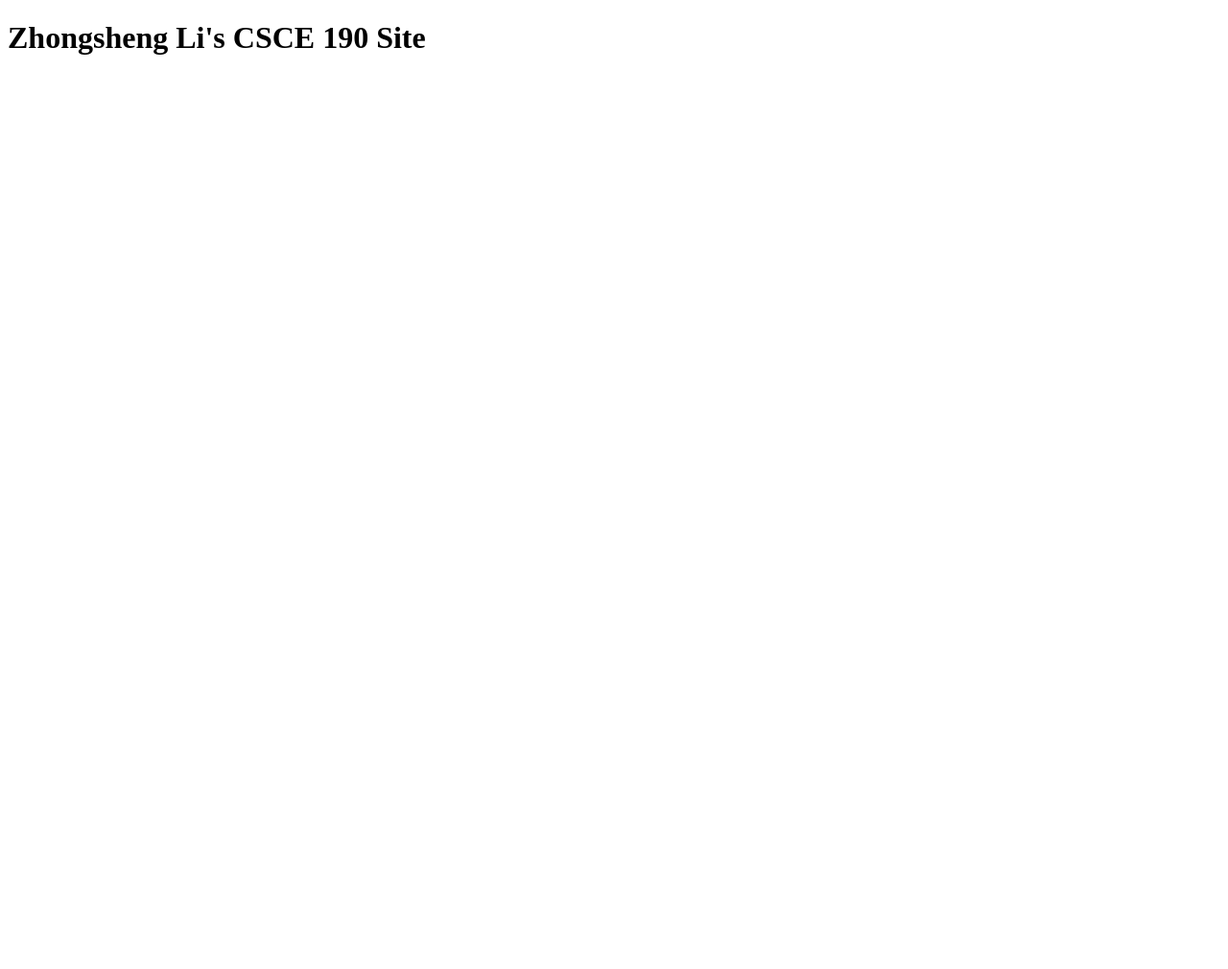
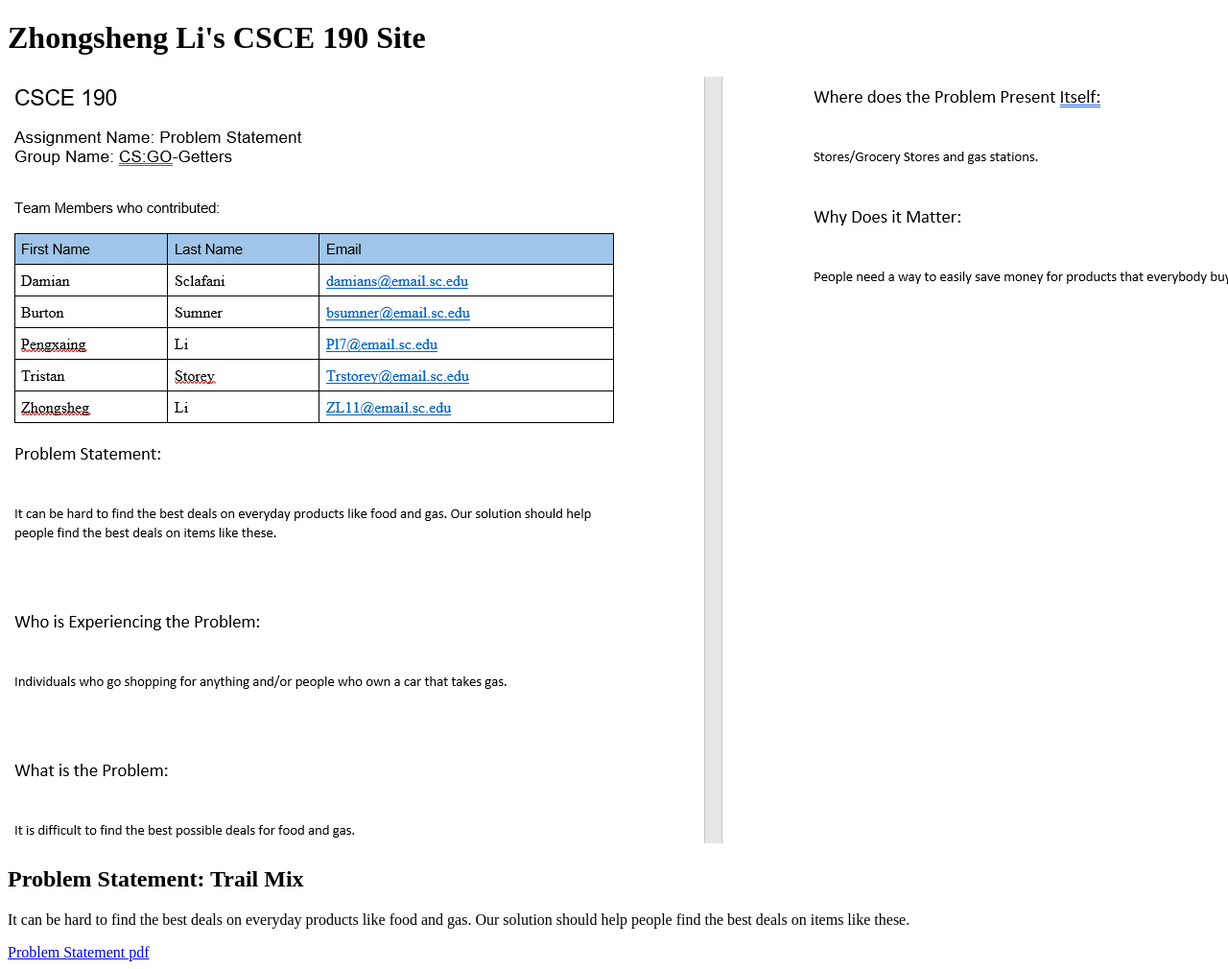
Before and after one commit to ZhongshengXD/ZhongshengXD.github.io, a plain HTML site: page index.html in a window 1280 px wide. Shown: the whole page at 96% size. Before the commit the page ends 800 px from the top, so only its background shows below. Drawn offline with Linux system fonts and the light colour scheme.

Commit message:
Add files via upload

```diff
--- a/index.html
+++ b/index.html
@@ -5,7 +5,16 @@
     <head>
     <body>
           <h1>Zhongsheng Li's CSCE 190 Site</h1>
-
+        <section class="assignment">
+            <img src="images/Capture.png">
+            <section class="ass-details">
+                <h2>Problem Statement: Trail Mix</h2>
+                <p>
+                    It can be hard to find the best deals on everyday products like food and gas. Our solution should help people find the best deals on items like these.
+                </p>
+                <a href="files/Problem-statement.pdf">Problem Statement pdf</a>
+            </section>
+        </section>
     </body>
 
 
```
Also changed, not shown: images/Capture.PNG (added), 1 other file.
